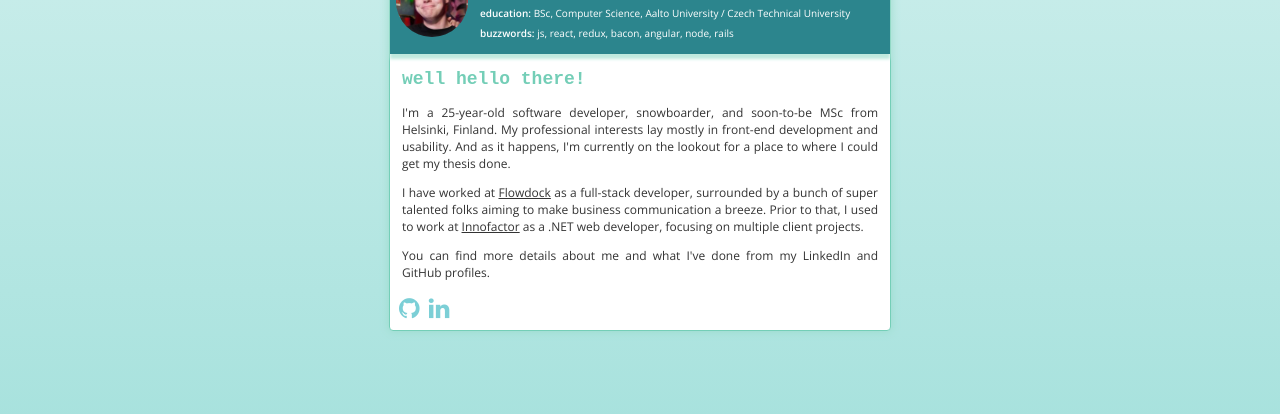
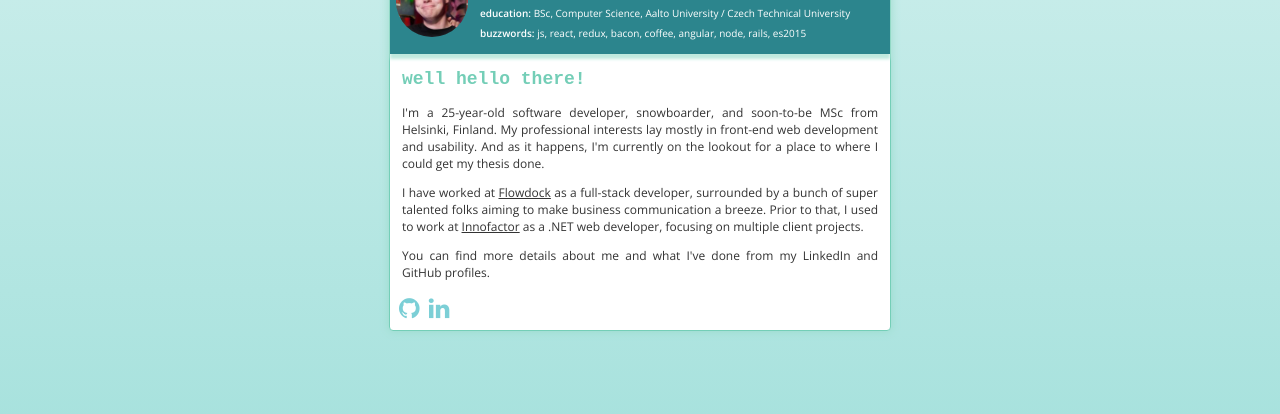
Before and after one commit to leiit/leiit.github.io, a website: page index.html in a window 1280 px wide. Shown: the part 256-670 px from the top of the page. Drawn offline with nearby package versions, Linux system fonts and the light colour scheme.

Commit message:
Copy changes

```diff
--- a/index.html
+++ b/index.html
@@ -21,7 +21,7 @@
         <ul>
         	<li><strong>education:</strong> BSc, Computer Science, Aalto University / Czech Technical University
         	</li>
-        	<li><strong>buzzwords:</strong> js, react, redux, bacon, angular, node, rails
+        	<li><strong>buzzwords:</strong> js, react, redux, bacon, coffee, angular, node, rails, es2015
         	</li>
         </ul>
       </div>
@@ -29,7 +29,7 @@
     <section class="content">
     	<h2>well hello there!</h2>
     	<p>
-	    	I'm a 25-year-old software developer, snowboarder, and soon-to-be MSc from Helsinki, Finland. My professional interests lay mostly in front-end development and usability. And as it happens, I'm currently on the lookout for a place to where I could get my thesis done.
+	    	I'm a 25-year-old software developer, snowboarder, and soon-to-be MSc from Helsinki, Finland. My professional interests lay mostly in front-end web development and usability. And as it happens, I'm currently on the lookout for a place to where I could get my thesis done.
 	    </p>
 	    <p>
 	      I have worked at
```
